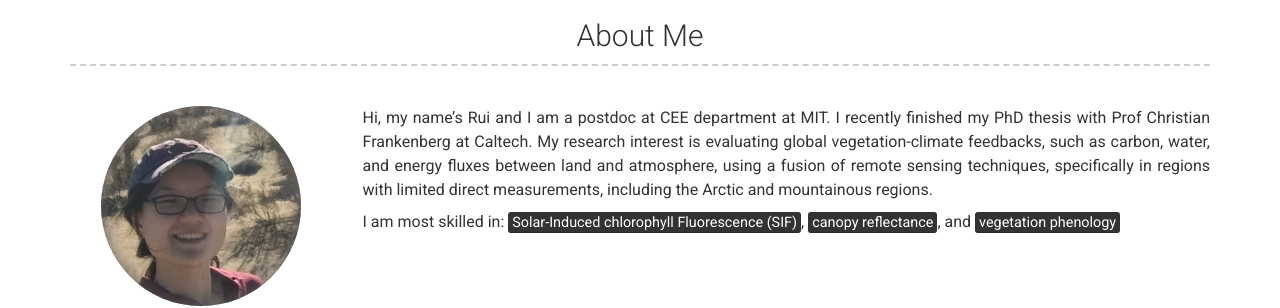
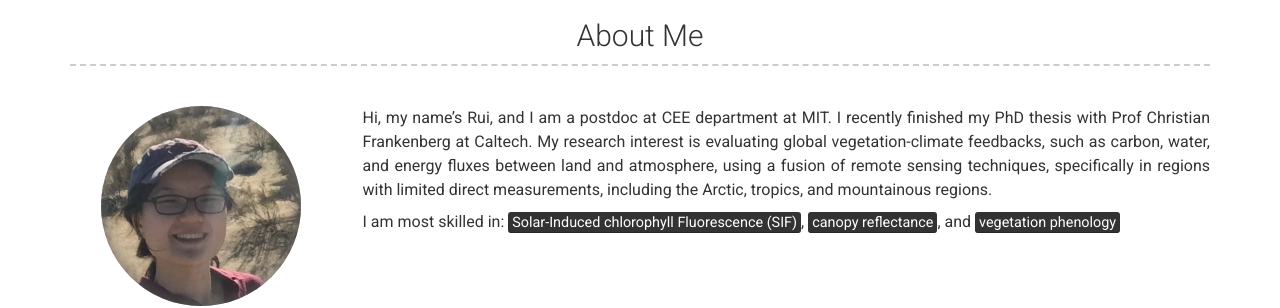
Before and after one commit to ruillercoaster/ruillercoaster.github.io, a Jekyll site: the page built from index.md, in a window 1280 px wide and 900 px high. Shown: the part 196-504 px from the top of the window. Built offline with Jekyll 4.4.1, drawn with Linux system fonts in a browser that asks for light colours; nearby versions of some CDN libraries; a script that is not in the unit is left out; some of the changed text lies outside the part shown.

```diff
--- a/_config.yml
+++ b/_config.yml
@@ -48,7 +48,7 @@ google_analytics: "G-91Z72YNJZ1"
 # about_title: About Me
 about_profile_image: images/newprofile.jpg
 about_content: | # this will include new lines to allow paragraphs
-  Hi, my name's Rui and I am a postdoc at CEE department at MIT. I recently finished my PhD thesis with Prof Christian Frankenberg at Caltech. My research interest is evaluating global vegetation-climate feedbacks, such as carbon, water, and energy fluxes between land and atmosphere, using a fusion of remote sensing techniques, specifically in regions with limited direct measurements, including the Arctic and mountainous regions.
+  Hi, my name's Rui, and I am a postdoc at CEE department at MIT. I recently finished my PhD thesis with Prof Christian Frankenberg at Caltech. My research interest is evaluating global vegetation-climate feedbacks, such as carbon, water, and energy fluxes between land and atmosphere, using a fusion of remote sensing techniques, specifically in regions with limited direct measurements, including the Arctic, tropics, and mountainous regions.
 
   I am most skilled in: <mark>Solar-Induced chlorophyll Fluorescence (SIF)</mark>, <mark>canopy reflectance</mark>, and <mark>vegetation phenology</mark>
 
@@ -154,7 +154,7 @@ content:
         caption: |+
           Topographic dependence of radiation and vegetation dynamics.
         description: | # this will include new lines to allow paragraphs
-          * **Cheng, R.**, Köhler, P., & Frankenberg, C. (2022), Impacts of Topography and Radiation on Temporal Upscaling of Instantaneous Solar-Induced Chlorophyll Fluorescence, <em>Agricultural and Forest Meteorology</em>. [[published version by request](https://authors.elsevier.com/a/1g0jqcFXJcsE7), [accepted preprint](https://drive.google.com/file/d/1bHDp1fRcfoD3f6G0TMbm6aTYojpNX39o/view?usp=sharing)]
+          * **Cheng, R.**, Köhler, P., & Frankenberg, C. (2022), Impacts of Topography and Radiation on Temporal Upscaling of Instantaneous Solar-Induced Chlorophyll Fluorescence, <em>Agricultural and Forest Meteorology</em>. [[published version by request](https://authors.elsevier.com/a/1g0jqcFXJcsE7), [accepted preprint](ftp://fluo.gps.caltech.edu/XYZT_RuiPaper/AGMET_109197_topography_2022_ACCEPTED.pdf)]
 
       - layout: left
         title: Photosynthetic Phenology in an Evergreen Needleleaf Forest in Colorado
@@ -228,6 +228,7 @@ content:
   - title: Teaching # Title for the section
     layout: list # Type of content section (list/text)
     content:
+
       - layout: left
         title: "2023 spring"
         # link: boringcompany.com
@@ -240,6 +241,8 @@ content:
             1.S991:Sensors
 
             Instructure, MIT
+
+      - layout: left
         title: "2023 winter (IAP)"
         # link: boringcompany.com
         # # link_text: boringcompany.com
@@ -252,6 +255,7 @@ content:
 
             TA for Prof. David Des Marais, MIT
 
+      - layout: left
         title: "2022 fall"
         # link: boringcompany.com
         # # link_text: boringcompany.com
```
Also changed, not shown: 2 other files.
